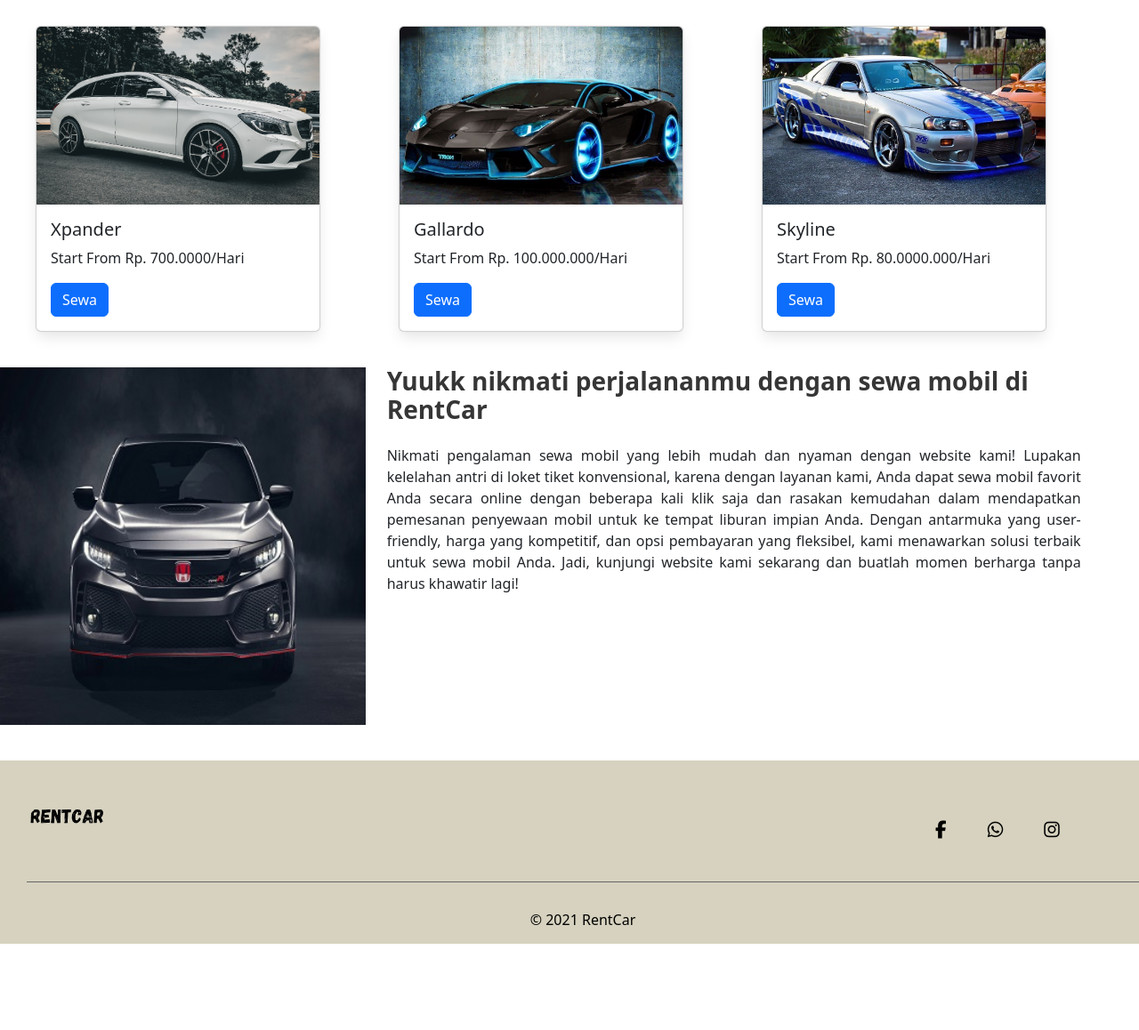
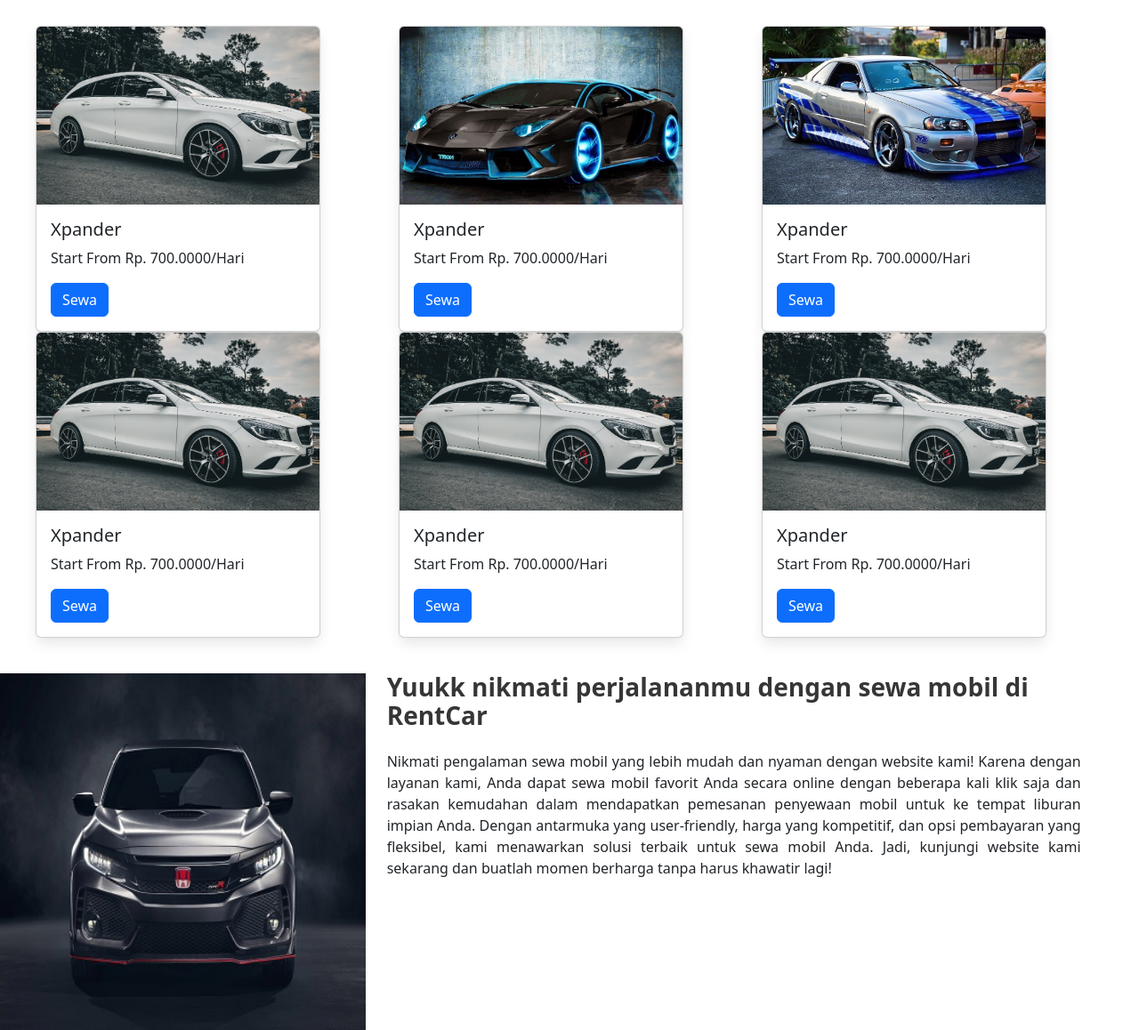
Before and after one commit to hasrichar/Final-Project_RentCar, a Flask app: page / in a window 1280 px wide. Shown: the part 511-1669 px from the top of the page at 89% size. Before the commit the page ends 1572 px from the top, so only its background shows below. Run offline with Flask 3, Linux system fonts and the light colour scheme; some libraries are stand-ins or nearby versions.

Commit message:
Perubahan terbaru

```diff
--- a/app.py
+++ b/app.py
@@ -72,19 +72,29 @@ def main():
     return render_template('templates_user/home.html', msg=msg)
 
 
+@app.route('/home_admin', methods = ['GET'])
+def home_admin():
+    token_receive = request.cookies.get(TOKEN_KEY)
+    try:
+        payload =jwt.decode(
+            token_receive,
+            SECRET_KEY,
+            algorithms=['HS256']
+        )
+        user_info = db.admin.find_one({"email": payload["id"]})
+        cards = list(db.cards.find())
+        is_admin = user_info.get("category") == "admin"
+        logged_in = True
+        return render_template('templates_admin/home.html', user_info=user_info, cards=cards, logged_in = logged_in, is_admin = is_admin)
+    except jwt.ExpiredSignatureError:
+        msg = 'Your token has expired'
+    except jwt.exceptions.DecodeError:
+        msg = 'There was a problem logging you in'
+    return render_template('templates_admin/home.html', msg=msg)
 
-@app.route('/home_admin', methods=['GET'])
-def home_admin():
-    # Fetch card data from the database
-    cards = list(db.cards.find())
-    return render_template('/templates_admin/home.html', cards=cards)
-
-
-# ... (existing code)
 
 @app.route('/tambah', methods=['POST'])
 def add_card():
-    # Get card details from the form
     name = request.form.get('name')
     price = request.form.get('price')
     image = request.form.get('image')
@@ -92,7 +102,6 @@ def add_card():
     if not name or not price or not image:
         return jsonify({'result': 'fail', 'msg': 'Please fill in all fields'})
 
-    # Insert card details into the database
     db.cards.insert_one({"name": name, "price": price, "image": image})
 
     return redirect(url_for('home_admin'))
@@ -297,5 +306,10 @@ def edit_car(car_id):
     return render_template('templates_admin/edit_car.html', car=car_details)
 
 
+@app.route('/detail')
+def detail():
+    return render_template('/templates_user/detail.html')
+
+
 if __name__ == '__main__':
     app.run('0.0.0.0', port=5000, debug=True)
--- a/static/index.js
+++ b/static/index.js
@@ -107,7 +107,7 @@ function admin_sign_in() {
         success: function (response) {
             if (response["result"] === "success") {
                 $.cookie("mytoken", response["token"], { path: "/" });
-                window.location.replace("/");
+                window.location.replace("/home_admin");
             } else {
                 // alert(response["msg"]);
                 Swal.fire(
@@ -136,6 +136,21 @@ function sign_out() {
     // });
 }
 
+function sign_out() {
+    $.removeCookie("mytoken", { path: "/" });
+    alert("Logged out!");
+    window.location.href = "/";
+    // Swal.fire({
+    //     icon: 'success',
+    //     title: 'Logged Out!',
+    //     text: 'You have been successfully logged out.',
+    //     showConfirmButton: false,
+    //     timer: 2000, // Adjust the timer value (in milliseconds) as needed
+    //     onClose: function() {
+    //         window.location.reload();
+    //     }
+    // });
+}
 
 function openModal() {
     const modal = document.getElementById('modal');
--- a/templates/templates_admin/home.html
+++ b/templates/templates_admin/home.html
@@ -92,7 +92,7 @@
         </div>
         <div class="main">
             <div class="list-item">
-                <a href="#">
+                <a href="/home_admin">
                     <img src="/static/asset/1.png" alt="" class="icon">
                     <span class="description">Dashboard</span>
                 </a>
@@ -109,7 +109,7 @@
                     <span class="description">Cek Booking</span>
                 </a>
             </div>
-            <a href="#" class="logout-btn">
+            <a class="logout-btn" onclick="sign_out()">
                 <img src="/static/asset/logout-icon.png" alt="" class="icon">
                 <span class="description">Logout</span>
             </a>
--- a/templates/templates_user/home.html
+++ b/templates/templates_user/home.html
@@ -356,19 +356,19 @@
                         <div class="card-body">
                             <h5 class="card-title">Xpander</h5>
                             <p class="card-text">Start From Rp. 700.0000/Hari</p>
-                            <a href="/detail.html" class="btn btn-primary" onclick="sewa()">Sewa</a>
+                            <a href="/detail" class="btn btn-primary" onclick="sewa()">Sewa</a>
                         </div>
                     </div>
                 </div>
                 <div class="col-md-4">
                     <div class="card" style="width: 20rem;">
-                        <img src="../static/images/gambar5.jpg" class="card-img-top" alt="Alphard / Vellfire type G"
+                        <img src="../static/images/gambar5.jpg" class="card-img-top" alt="Innova Zenix"
                              style="height: 200px; object-fit: cover;">
                         <div class="card-body">
-                            <h5 class="card-title">Gallardo</h5>
-                            <p class="card-text">Start From Rp. 100.000.000/Hari</p>
-                            <a href="/detaill" class="btn btn-primary">Sewa</a>
-                </div>
+                            <h5 class="card-title">Xpander</h5>
+                            <p class="card-text">Start From Rp. 700.0000/Hari</p>
+                            <a href="/detail" class="btn btn-primary" onclick="sewa()">Sewa</a>
+                        </div>
                     </div>
                 </div>
                 <div class="col-md-4">
@@ -376,9 +376,42 @@
                         <img src="../static/images/gambar6.jpg" class="card-img-top" alt="Innova Zenix"
                              style="height: 200px; object-fit: cover;">
                         <div class="card-body">
-                            <h5 class="card-title">Skyline</h5>
-                            <p class="card-text">Start From Rp. 80.0000.000/Hari</p>
-                            <a href="/detaill" class="btn btn-primary">Sewa</a>
+                            <h5 class="card-title">Xpander</h5>
+                            <p class="card-text">Start From Rp. 700.0000/Hari</p>
+                            <a href="/detail" class="btn btn-primary" onclick="sewa()">Sewa</a>
+                        </div>
+                    </div>
+                </div>
+                <div class="col-md-4">
+                    <div class="card" style="width: 20rem;">
+                        <img src="../static/images/gambar3.jpg" class="card-img-top" alt="Innova Zenix"
+                             style="height: 200px; object-fit: cover;">
+                        <div class="card-body">
+                            <h5 class="card-title">Xpander</h5>
+                            <p class="card-text">Start From Rp. 700.0000/Hari</p>
+                            <a href="/detail" class="btn btn-primary" onclick="sewa()">Sewa</a>
+                        </div>
+                    </div>
+                </div>
+                <div class="col-md-4">
+                    <div class="card" style="width: 20rem;">
+                        <img src="../static/images/gambar3.jpg" class="card-img-top" alt="Innova Zenix"
+                             style="height: 200px; object-fit: cover;">
+                        <div class="card-body">
+                            <h5 class="card-title">Xpander</h5>
+                            <p class="card-text">Start From Rp. 700.0000/Hari</p>
+                            <a href="/detail" class="btn btn-primary" onclick="sewa()">Sewa</a>
+                        </div>
+                    </div>
+                </div>
+                <div class="col-md-4">
+                    <div class="card" style="width: 20rem;">
+                        <img src="../static/images/gambar3.jpg" class="card-img-top" alt="Innova Zenix"
+                             style="height: 200px; object-fit: cover;">
+                        <div class="card-body">
+                            <h5 class="card-title">Xpander</h5>
+                            <p class="card-text">Start From Rp. 700.0000/Hari</p>
+                            <a href="/detail" class="btn btn-primary" onclick="sewa()">Sewa</a>
                         </div>
                     </div>
                 </div>
@@ -396,7 +429,7 @@
                         <h2 class="title">Yuukk nikmati perjalananmu dengan sewa mobil di RentCar</h2>
                         <p style="text-align: justify;">Nikmati pengalaman sewa mobil yang lebih mudah dan
                             nyaman dengan website kami!
-                            Lupakan kelelahan antri di loket tiket konvensional, karena dengan layanan kami,
+                            Karena dengan layanan kami,
                             Anda dapat sewa mobil favorit Anda secara online dengan beberapa kali klik
                             saja dan rasakan kemudahan dalam
                             mendapatkan pemesanan penyewaan mobil untuk ke tempat liburan impian Anda. Dengan antarmuka yang
```
Also changed, not shown: templates/templates_user/detail.html (+17 -4 lines).
